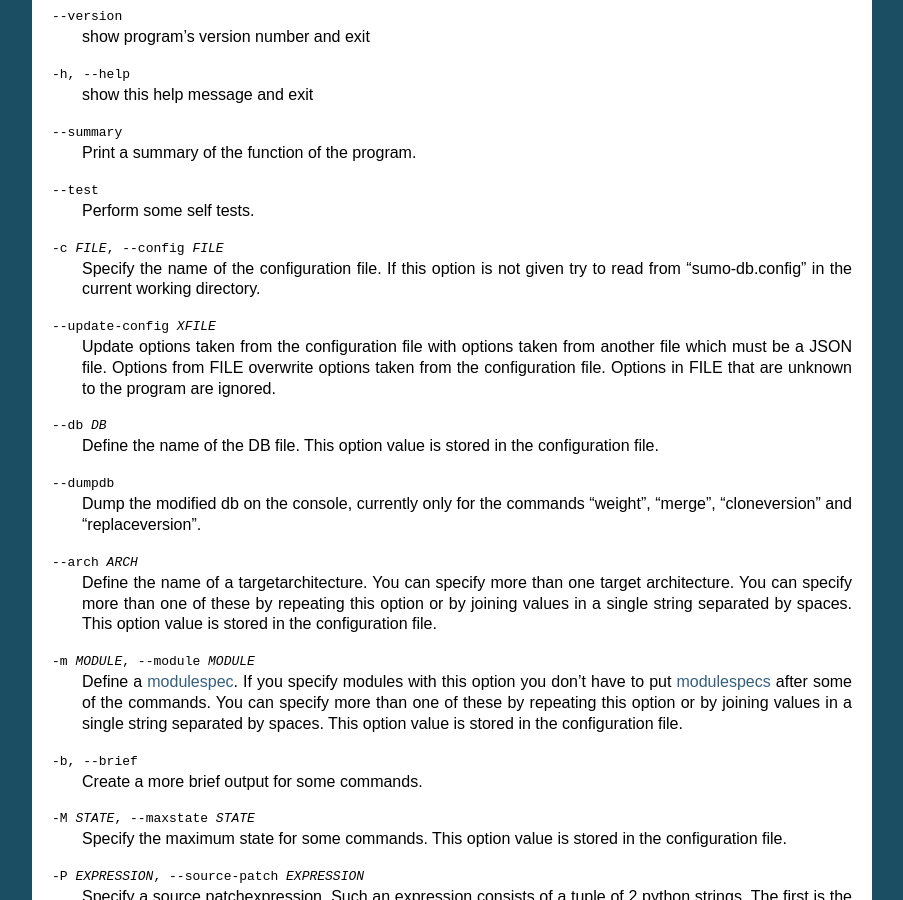
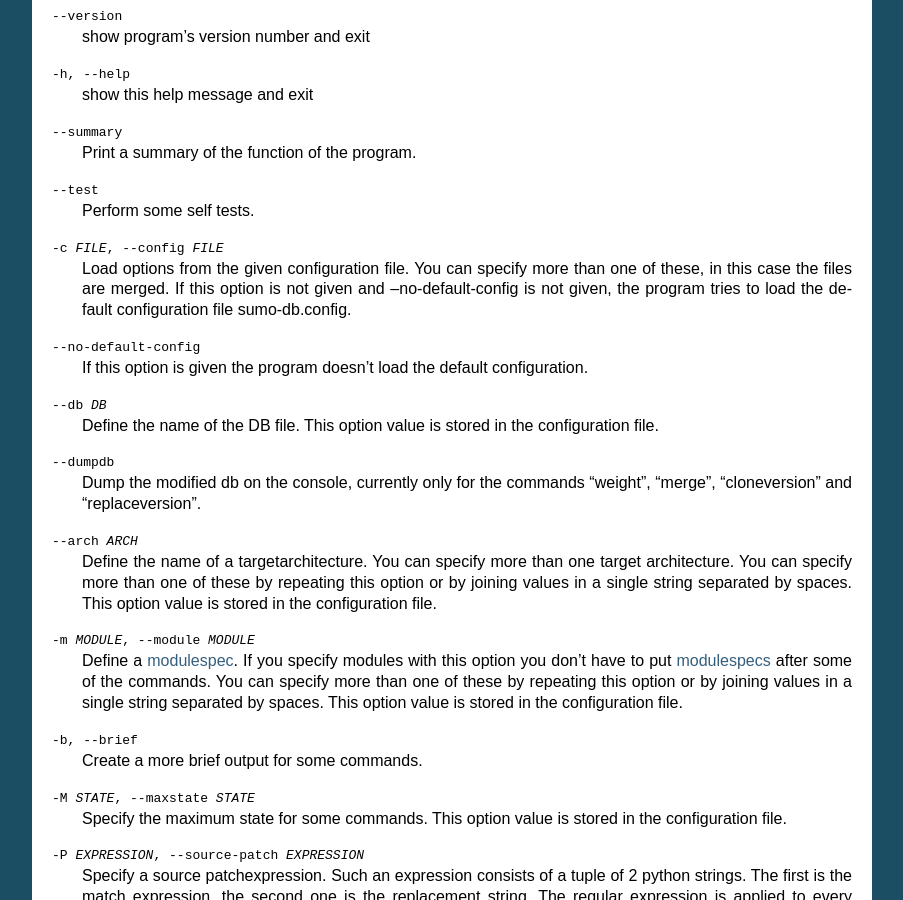
Before and after one commit to klauer/epics-sumo-mirror, a Sphinx documentation site: the page built from doc/reference-sumo-db.rst, in a window 1280 px wide and 900 px high, scrolled down 6672 px. Shown: the whole window, without its empty margins (198-1101 px from the left). Built offline with Sphinx 7.4.7, drawn with Linux system fonts in a browser that asks for light colours; some of the changed text lies outside the part shown.

Commit message:
The merging of configuration files was implemented.

```diff
--- a/doc/examples.rst
+++ b/doc/examples.rst
@@ -128,12 +128,12 @@ to sumo-db which creates a `JSON <http://www.json.org>`_ file with
 Now we create a configuration file for sumo-db that contains the list of
 :term:`modulespecs`:: from file "MODULES"::
 
-  sumo-db --maxstate stable --db $SUMODIR/DEPS.DB --update-config MODULES makeconfig
+  sumo-db --maxstate stable --db $SUMODIR/DEPS.DB -c MODULES makeconfig
 
 Here we create a configuration file for sumo-build that contains the
 :term:`modulespecs` and :term:`aliases` from file "MODULES" ::
 
-  sumo-build --db $SUMODIR/DEPS.DB --builddb $SUMODIR/BUILDS.DB --supportdir $SUMODIR --readonly --update-config MODULES makeconfig
+  sumo-build --db $SUMODIR/DEPS.DB --builddb $SUMODIR/BUILDS.DB --supportdir $SUMODIR --readonly -c MODULES makeconfig
 
 Create a build for an application
 ---------------------------------
@@ -161,7 +161,7 @@ Now we go the the support directory::
 
 We assume that the name of our :term:`build` should be "MLS-01"::
 
-  sumo-db --nolock --update-config $APPDIR/sumo-db.config distribution | sumo-build --partialdb - new MLS-01
+  sumo-db --nolock -c $APPDIR/sumo-db.config distribution | sumo-build --partialdb - new MLS-01
 
 The first part of the command line creates a definition of all :term:`modules`
 in form of a :term:`partialdb`. We do not save this as a file but pass it
--- a/doc/reference-sumo-db.rst
+++ b/doc/reference-sumo-db.rst
@@ -290,7 +290,7 @@ Convert a :term:`scanfile` that was created by applying
 :doc:`"sumo-scan all"<reference-sumo-scan>` to an application to a list of
 :term:`aliases` and :term:`modulespecs` in `JSON <http://www.json.org>`_
 format. The result is printed to the console. It can be used with
---update-config to put these in the configuration file of
+--config to put these in the configuration file of
 :doc:`"sumo-db "<reference-sumo-db>` or
 :doc:`"sumo-build "<reference-sumo-build>`
 
@@ -420,14 +420,14 @@ Here is a short overview on command line options:
 -h, --help            show this help message and exit
 --summary             Print a summary of the function of the program.
 --test                Perform some self tests.
--c FILE, --config FILE  Specify the name of the configuration file. If this
-                        option is not given try to read from "sumo-db.config"
-                        in the current working directory.
---update-config XFILE         Update options taken from the configuration file with
-                      options taken from another file which must be a JSON
-                      file. Options from FILE overwrite options taken from the
-                      configuration file. Options in FILE that are unknown to
-                      the program are ignored.
+-c FILE, --config FILE
+                      Load options from the given configuration file. You can
+                      specify more than one of these, in this case the files
+                      are merged. If this option is not given and
+                      --no-default-config is not given, the program tries to
+                      load the default configuration file sumo-db.config.
+--no-default-config   If this option is given the program doesn't load the
+                      default configuration.
 --db DB               Define the name of the DB file. This option value is
                       stored in the configuration file.
 --dumpdb              Dump the modified db on the console, currently only for the
@@ -456,8 +456,7 @@ Here is a short overview on command line options:
                       url generated. You can specify more than one
                       patchexpression.  This option value is stored in the
                       configuration file.
---noignorecase
-    For command 'find', do NOT ignore case.
+--noignorecase        For command 'find', do NOT ignore case.
 --nolock              Do not use file locking.
 -p, --progress        Show progress on stderr. This option value is stored in
                       the configuration file.
```
Also changed, not shown: doc/reference-sumo-build.rst (+7 -8 lines), doc/reference-sumo-scan.rst (+7 -2 lines), 4 other files.
